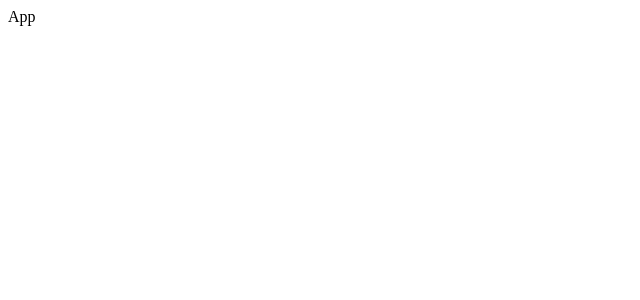
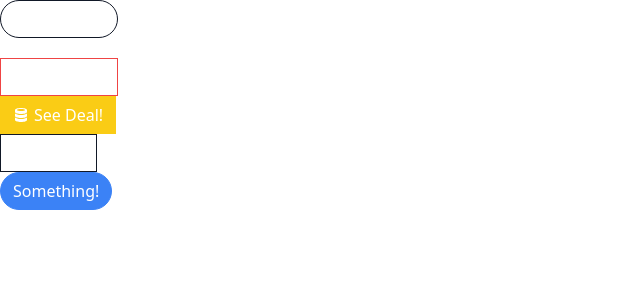
Before and after one commit to naseeraslam/my-first-react-app, a React (Create React App) app: page / in a window 1280 px wide. Shown: the top 300 px of the page, without its empty margins (0-640 px from the left). Built offline with nearby package versions, Linux system fonts and the light colour scheme.

Commit message:
Tailwind css

```diff
--- a/package.json
+++ b/package.json
@@ -7,9 +7,11 @@
     "@testing-library/react": "^13.3.0",
     "@testing-library/user-event": "^13.5.0",
     "axios": "^0.27.2",
+    "classnames": "^2.3.2",
     "json-server": "^0.17.3",
     "react": "^18.2.0",
     "react-dom": "^18.2.0",
+    "react-icons": "^4.10.1",
     "react-scripts": "5.0.1",
     "web-vitals": "^2.1.4"
   },
@@ -40,6 +42,7 @@
     ]
   },
   "devDependencies": {
-    "gh-pages": "^5.0.0"
+    "gh-pages": "^5.0.0",
+    "tailwindcss": "^3.3.3"
   }
 }
--- /dev/null
+++ b/postcss.config.js
@@ -0,0 +1,6 @@
+module.exports = {
+  plugins: {
+    tailwindcss: {},
+    autoprefixer: {},
+  },
+}
--- /dev/null
+++ b/src/App.js
@@ -0,0 +1,49 @@
+import { GoBell, GoDesktopDownload, GoDatabase } from "react-icons/go";
+import Button from "./Button";
+
+function App() {
+  const handleClick = () => {
+    console.log("Clicked!");
+  };
+
+  return (
+    <div>
+      <div>
+        <Button
+          secondary
+          outline
+          rounded
+          className="mb-5"
+          onClick={handleClick}
+        >
+          <GoBell />
+          Click me!!
+        </Button>
+      </div>
+      <div>
+        <Button danger outline onMouseEnter={handleClick}>
+          <GoDesktopDownload />
+          Buy Now!
+        </Button>
+      </div>
+      <div>
+        <Button warning onMouseLeave={handleClick}>
+          <GoDatabase />
+          See Deal!
+        </Button>
+      </div>
+      <div>
+        <Button secondary outline>
+          Hide Ads!
+        </Button>
+      </div>
+      <div>
+        <Button primary rounded>
+          Something!
+        </Button>
+      </div>
+    </div>
+  );
+}
+
+export default App;
--- a/src/App.jsx
+++ /dev/null
@@ -1,7 +0,0 @@
-import React from "react";
-
-function App() {
-  return <div>App</div>;
-}
-
-export default App;
--- /dev/null
+++ b/src/Button.js
@@ -0,0 +1,57 @@
+import className from 'classnames';
+
+function Button({
+  children,
+  primary,
+  secondary,
+  success,
+  warning,
+  danger,
+  outline,
+  rounded,
+  ...rest
+}) {
+  const classes = className(
+    rest.className,
+    'flex items-center px-3 py-1.5 border',
+    {
+      'border-blue-500 bg-blue-500 text-white': primary,
+      'border-gray-900 bg-gray-900 text-white': secondary,
+      'border-green-500 bg-green-500 text-white': success,
+      'border-yellow-400 bg-yellow-400 text-white': warning,
+      'border-red-500 bg-red-500 text-white': danger,
+      'rounded-full': rounded,
+      'bg-white': outline,
+      'text-blue-500': outline && primary,
+      'text-gray-900': outline && secondary,
+      'text-green-500': outline && success,
+      'text-yellow-400': outline && warning,
+      'text-red-500': outline && danger,
+    }
+  );
+
+  return (
+    <button {...rest} className={classes}>
+      {children}
+    </button>
+  );
+}
+
+Button.propTypes = {
+  checkVariationValue: ({ primary, secondary, success, warning, danger }) => {
+    const count =
+      Number(!!primary) +
+      Number(!!secondary) +
+      Number(!!warning) +
+      Number(!!success) +
+      Number(!!danger);
+
+    if (count > 1) {
+      return new Error(
+        'Only one of primary, secondary, success, warning, danger can be true'
+      );
+    }
+  },
+};
+
+export default Button;
--- /dev/null
+++ b/src/index.css
@@ -0,0 +1,7 @@
+@tailwind base;
+@tailwind components;
+@tailwind utilities;
+
+button > svg {
+  margin-right: 5px;
+}
--- /dev/null
+++ b/tailwind.config.js
@@ -0,0 +1,8 @@
+/** @type {import('tailwindcss').Config} */
+module.exports = {
+  content: ["./src/**/*.{js,jsx,ts,tsx}"],
+  theme: {
+    extend: {},
+  },
+  plugins: [],
+};
```
Also changed, not shown: src/index.js (+5 -4 lines), 1 other file (tests, documents, lock files or other folders).
